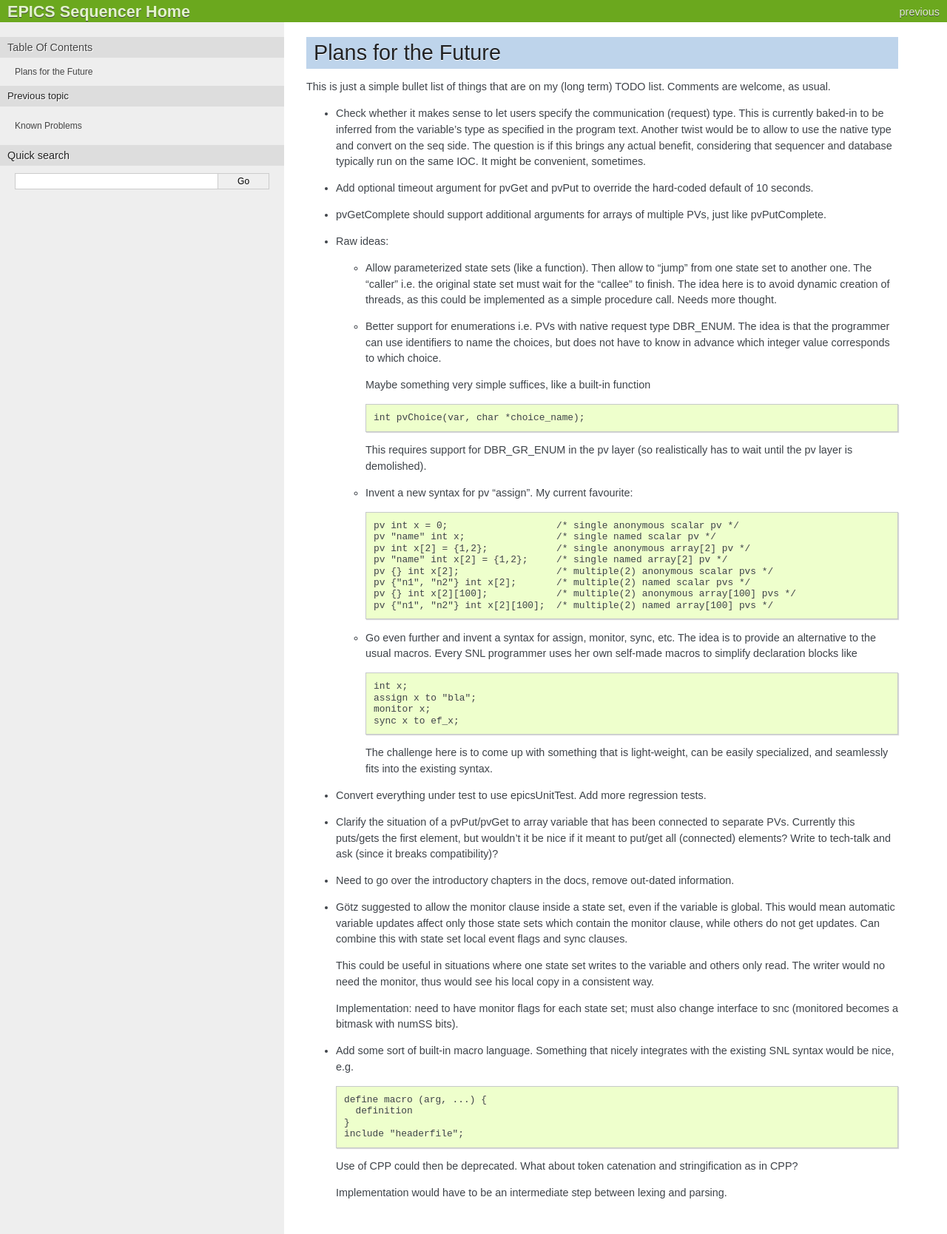
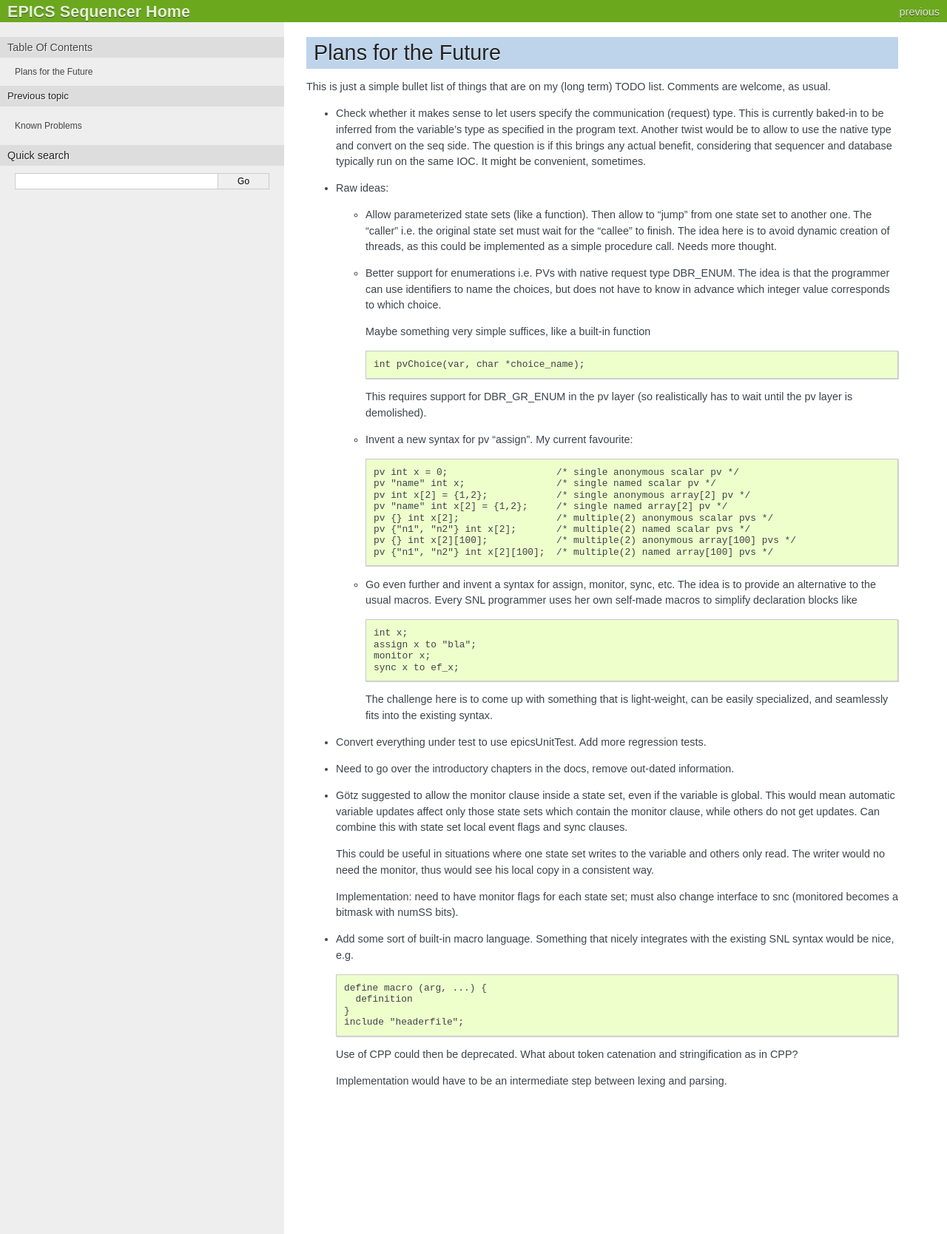
Before and after one commit to jeonghanlee/sequencer-2-2, a Sphinx documentation site: the page built from documentation/Plans.txt, in a window 1280 px wide. Shown: the whole page at 74% size. Built offline with Sphinx 7.4.7, drawn with Linux system fonts in a browser that asks for light colours.

Commit message:
docs: removed items from Plans chapter that have been realised

```diff
--- a/documentation/Plans.txt
+++ b/documentation/Plans.txt
@@ -11,12 +11,6 @@ list. Comments are welcome, as usual.
   on the seq side. The question is if this
   brings any actual benefit, considering that sequencer and database
   typically run on the same IOC. It might be convenient, sometimes.
-
-* Add optional timeout argument for pvGet and pvPut to override the
-  hard-coded default of 10 seconds.
-
-* pvGetComplete should support additional arguments for arrays of multiple
-  PVs, just like pvPutComplete.
 
 * Raw ideas:
 
@@ -64,11 +58,6 @@ list. Comments are welcome, as usual.
 
 * Convert everything under test to use epicsUnitTest. Add more regression tests.
 
-* Clarify the situation of a pvPut/pvGet to array variable that
-  has been connected to separate PVs. Currently this puts/gets the first element,
-  but wouldn't it be nice if it meant to put/get all (connected) elements?
-  Write to tech-talk and ask (since it breaks compatibility)?
-
 * Need to go over the introductory chapters in the docs, remove out-dated
   information.
 
```
